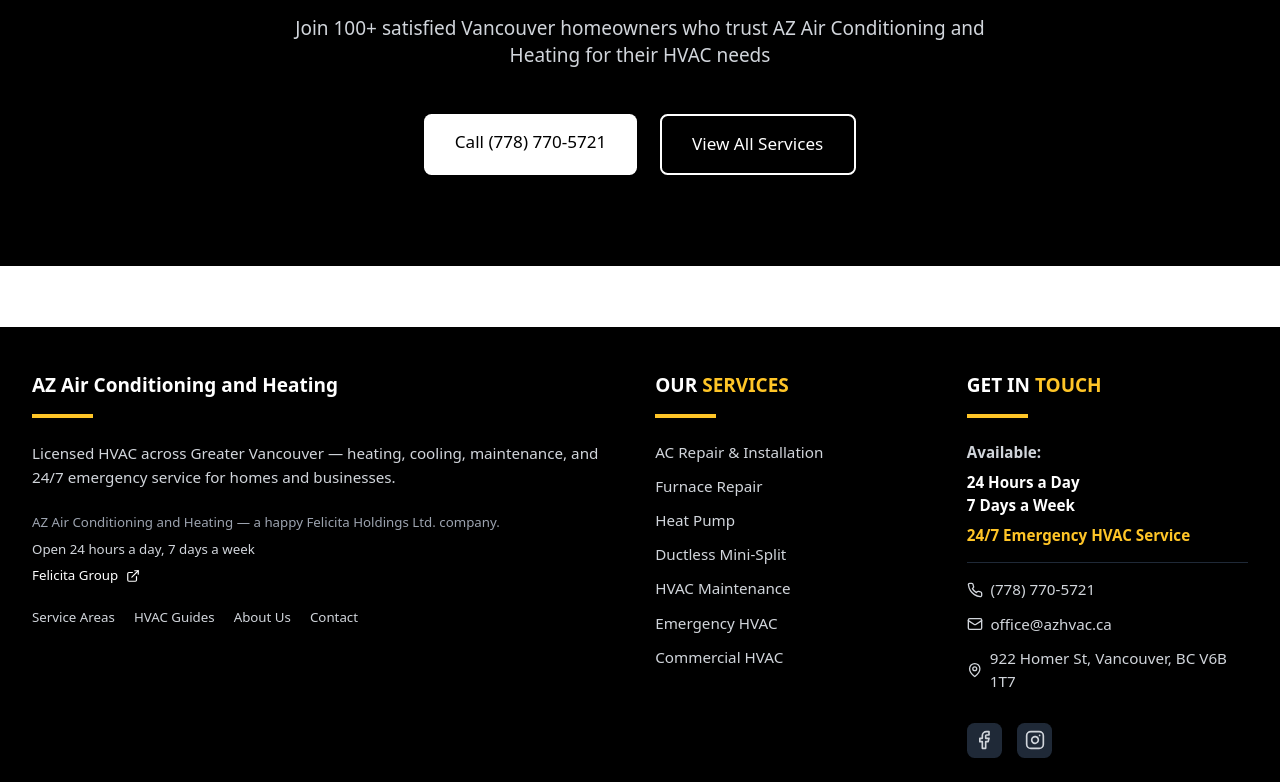
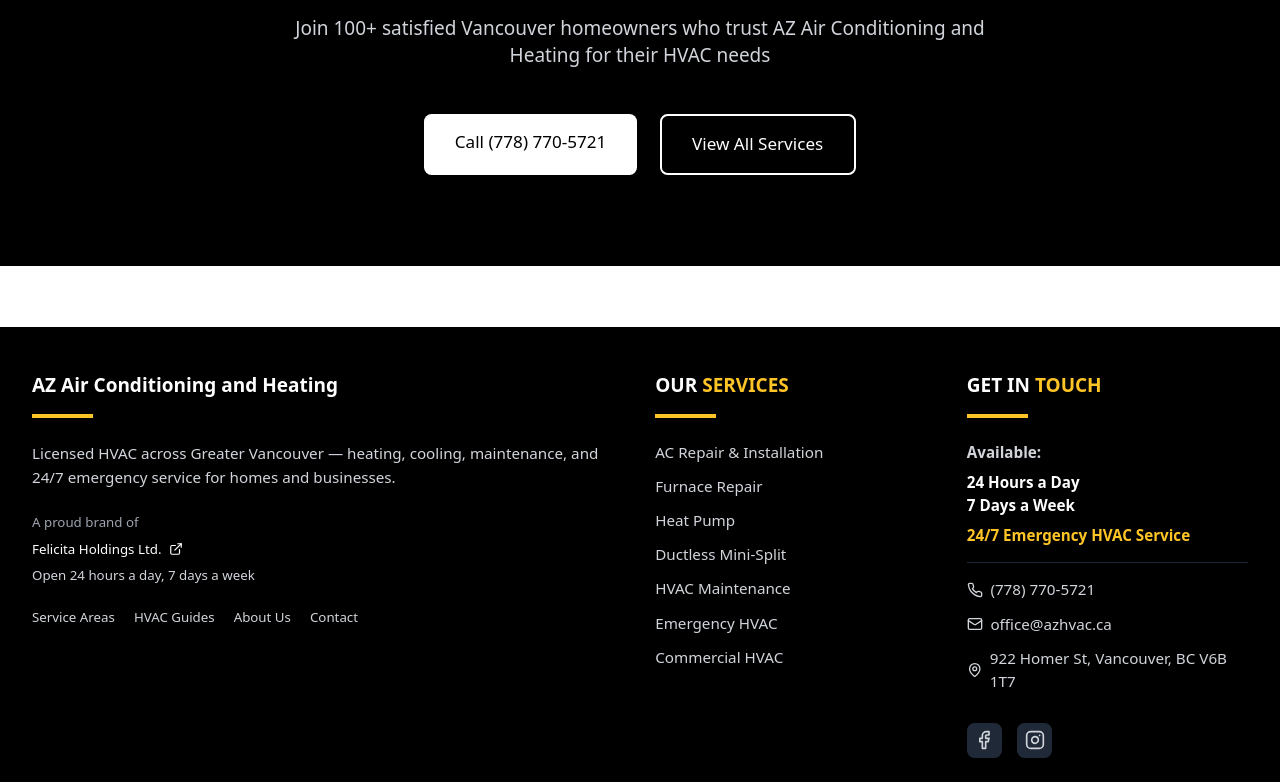
Before and after one commit to ProprietorIvan/AZHVACVANCOUVER, a Next.js app: page / in a window 1280 px wide. Shown: the part 7881-8663 px from the top of the page. Built offline with nearby package versions, Linux system fonts and the light colour scheme.

Commit message:
Tighten Felicita footer branding copy.
Replace the soft happy-company line with a proud brand of Felicita Holdings / Group LLC attribution across site footers.

Co-authored-by: Cursor <cursoragent@cursor.com>

```diff
--- a/src/components/Footer.tsx
+++ b/src/components/Footer.tsx
@@ -47,19 +47,17 @@ const Footer = () => {
               Licensed HVAC across Greater Vancouver — heating, cooling,
               maintenance, and 24/7 emergency service for homes and businesses.
             </p>
-            <div className="text-gray-400 text-sm space-y-2">
-              <p>
-                {business.brandName} — a happy {business.legalName} company.
-              </p>
-              <p className="text-gray-300">Open 24 hours a day, 7 days a week</p>
+                        <div className="text-gray-400 text-sm space-y-2">
+              <p>A proud brand of</p>
               <a
                 href={business.parentOrg.url}
                 target="_blank"
                 rel="noopener noreferrer"
-                className="inline-flex items-center gap-2 text-white hover:text-[#ffc527] transition-colors duration-300 mt-1"
+                className="inline-flex items-center gap-2 text-white hover:text-[#ffc527] transition-colors duration-300"
               >
-                {business.parentOrg.name} <ExternalLink size={14} />
+                {business.legalName} <ExternalLink size={14} />
               </a>
+              <p className="text-gray-300">Open 24 hours a day, 7 days a week</p>
             </div>
             <ul className="mt-6 flex flex-wrap gap-x-5 gap-y-2 text-sm text-gray-300">
               <li>
```
